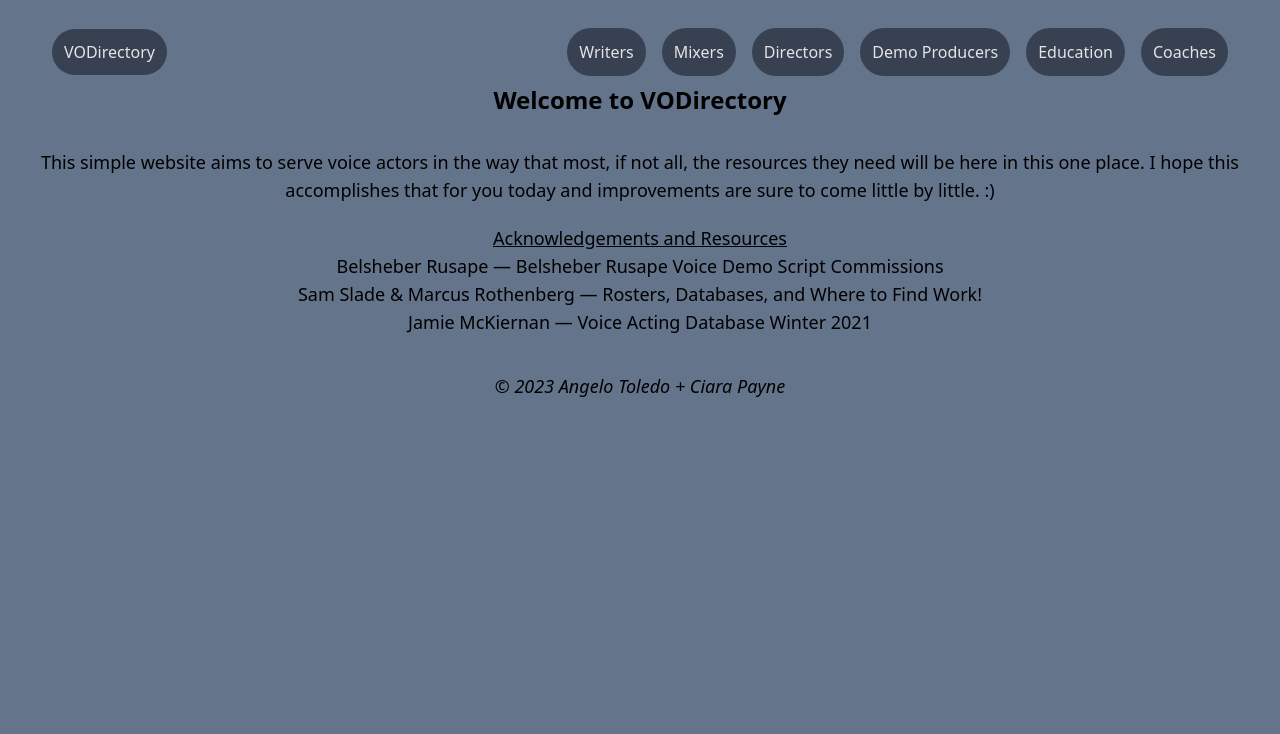
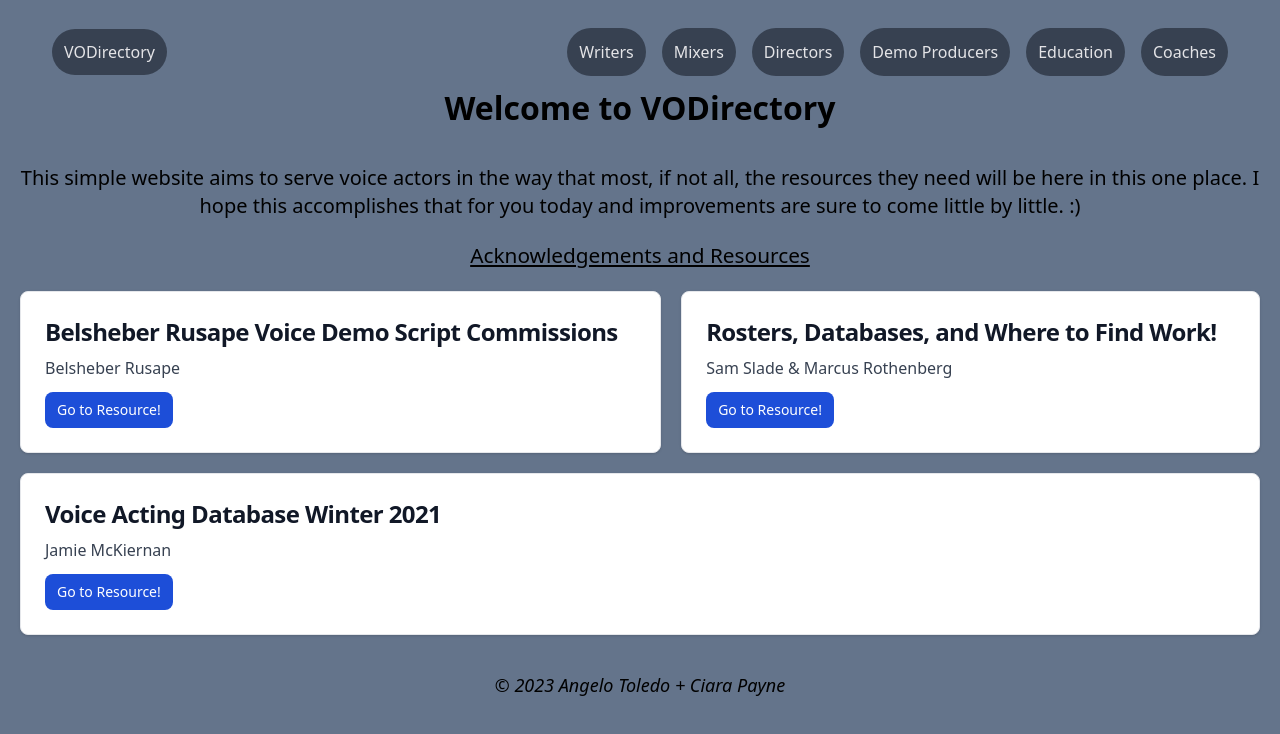
Before and after one commit to angelocarltoledo/vodirectory, a Next.js app: page / in a window 1280 px wide. Shown: the top 734 px of the page. Built offline with nearby package versions, Linux system fonts and the light colour scheme.

Commit message:
Changed embedded resources layout to be the same as cards. Added resources.jsx

```diff
--- a/app/page.jsx
+++ b/app/page.jsx
@@ -1,19 +1,47 @@
-import Link from "next/link"
+import Link from "next/link";
+import resources from "@data/resources";
 
 const Home = () => {
-
   return (
     <>
-      <h1 className='text-2xl font-bold text-center'>Welcome to VODirectory</h1>
-      <p className='text-lg text-center pt-3'>This simple website aims to serve voice actors in the way that most, if not all, the resources they need will be here in this one place. I hope this accomplishes that for you today and improvements are sure to come little by little.  :)</p>
-      <div className="flex flex-col text-center text-lg">
-        <p><u>Acknowledgements and Resources</u></p>
-        <p>Belsheber Rusape — <Link href="https://docs.google.com/document/d/1QHAeH4gtx_vSz958HqpANEBJ7nJRWPsPXVatcdWbU7M/edit?usp=sharing" target='_blank' className='hover:text-teal-200'>Belsheber Rusape Voice Demo Script Commissions</Link></p>
-        <p>Sam Slade & Marcus Rothenberg — <Link href="https://docs.google.com/spreadsheets/d/17z2coJ5xRsIVz8lDvcln8fldxaat7YDnS0pOJ-SHxn4/edit?usp=sharing" target='_blank' className='hover:text-teal-200'>Rosters, Databases, and Where to Find Work!</Link></p>
-        <p>Jamie McKiernan — <Link href="https://docs.google.com/spreadsheets/d/1PxIHo3XbLVX4cVhQEMCGy_Y891wIzkIiQ413TLnWVy8/edit?usp=sharing" target='_blank' className='hover:text-teal-200'>Voice Acting Database Winter 2021</Link></p>
+      <h1 className="font-bold text-center text-[2rem]">
+        Welcome to VODirectory
+      </h1>
+      <p className="text-xl text-center pt-3">
+        This simple website aims to serve voice actors in the way that most, if
+        not all, the resources they need will be here in this one place. I hope
+        this accomplishes that for you today and improvements are sure to come
+        little by little. :)
+      </p>
+
+      <p className="text-[1.3rem]">
+        <u>Acknowledgements and Resources</u>
+      </p>
+
+      <div className="flex flex-wrap gap-5 justify-center">
+        {resources.map((entry) => (
+          <div
+            key={entry.title}
+            className="flex-grow p-6 bg-white border border-gray-200 rounded-lg shadow dark:bg-gray-800 dark:border-gray-700"
+          >
+            <h5 className="mb-2 text-2xl font-bold tracking-tight text-gray-900 dark:text-white">
+              {entry.title}
+            </h5>
+            <p className="mb-3 font-normal text-gray-700 dark:text-gray-400">
+              {entry.author}
+            </p>
+            <Link
+              href={entry.link}
+              target="_blank"
+              className="inline-flex entrys-center px-3 py-2 text-sm font-medium text-center text-white bg-blue-700 rounded-lg hover:bg-blue-800 focus:ring-4 focus:outline-none focus:ring-blue-300 dark:bg-blue-600 dark:hover:bg-blue-700 dark:focus:ring-blue-800"
+            >
+              Go to Resource!
+            </Link>
+          </div>
+        ))}
       </div>
     </>
-    )
-}
+  );
+};
 
-export default Home
+export default Home;
--- /dev/null
+++ b/data/resources.jsx
@@ -0,0 +1,19 @@
+const resources = [
+  {
+    title: "Belsheber Rusape Voice Demo Script Commissions",
+    author: "Belsheber Rusape",
+    link: "https://docs.google.com/document/d/1QHAeH4gtx_vSz958HqpANEBJ7nJRWPsPXVatcdWbU7M/edit?usp=sharing",
+  },
+  {
+    title: "Rosters, Databases, and Where to Find Work!",
+    author: "Sam Slade & Marcus Rothenberg",
+    link: "https://docs.google.com/spreadsheets/d/17z2coJ5xRsIVz8lDvcln8fldxaat7YDnS0pOJ-SHxn4/edit?usp=sharing",
+  },
+  {
+    title: "Voice Acting Database Winter 2021",
+    author: "Jamie McKiernan",
+    link: "https://docs.google.com/spreadsheets/d/1PxIHo3XbLVX4cVhQEMCGy_Y891wIzkIiQ413TLnWVy8/edit?usp=sharing",
+  },
+];
+
+export default resources;
```
